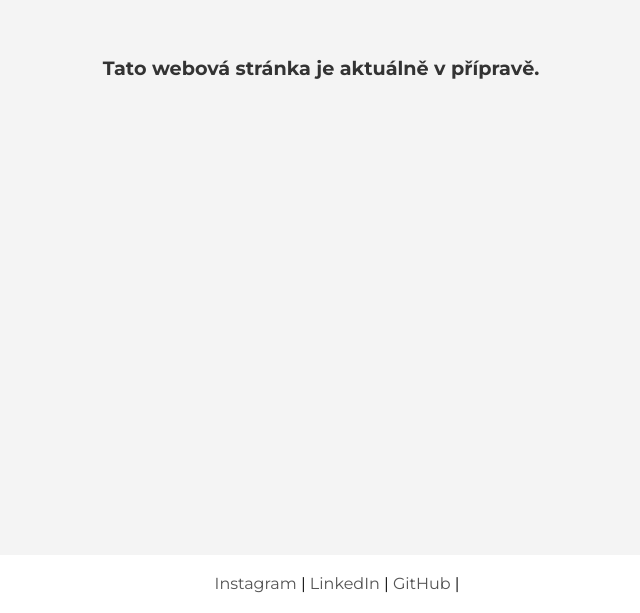
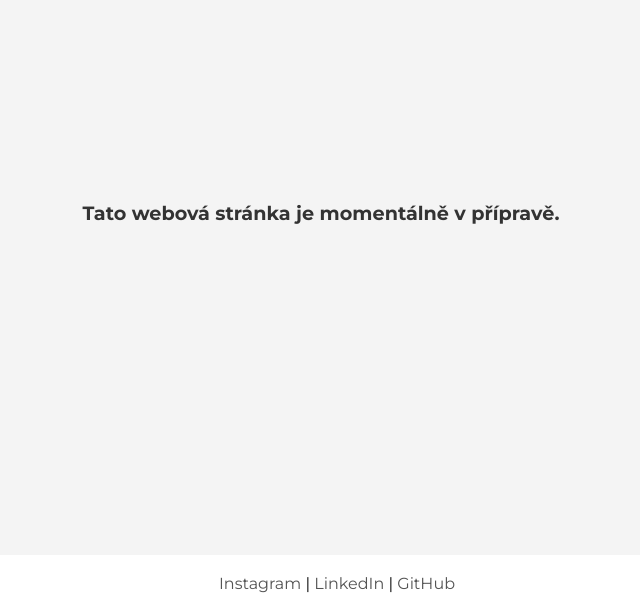
Before and after one commit to laszlo-laco/webovka, a Vue app: page /#/ in a window 1280 px wide. Shown: the part 187-800 px from the top of the page, without its empty margins (319-959 px from the left). Built offline with nearby package versions, Linux system fonts and the light colour scheme.

Commit message:
Main je ted flex

```diff
--- a/src/App.vue
+++ b/src/App.vue
@@ -1,44 +1,21 @@
 <script>
   import AppFooter from './components/Footer.vue';
+  import ServiceView from './views/ServiceView.vue';
 
   export default{
     name: "App",
     components: {
+      ServiceView,
       AppFooter,
     },
-    data() {
-      return {
-        fullText: "Tato webová stránka je aktuálně v přípravě.",
-        typedText: "",
-        index: 0
-      };
-    },
-    mounted() {
-      this.startTyping();
-    },
-    methods: {
-      startTyping() {
-        const typingSpeed = 90; // Speed in milliseconds (change as needed)
-        const interval = setInterval(() => {
-          if (this.index < this.fullText.length) {
-            this.typedText += this.fullText[this.index];
-            this.index++;
-          } else {
-            clearInterval(interval);
-          }
-        }, typingSpeed);
-      }
-    }
   }
 </script>
 
 <template>
   <div id="app">
-    <div class="okno">
-      <div class="typing-text">
-        {{ typedText }}
-      </div>
-    </div>
+    <main>
+    <ServiceView/>
+    </main>
     <!-- Comment
     <p>
       <strong>Current route path:</strong> {{ $route.fullPath }}
--- a/src/components/Footer.vue
+++ b/src/components/Footer.vue
@@ -4,7 +4,7 @@
         <p>
           <a href="https://instagram.com/laszlo_laco" target="_blank" rel="noopener">Instagram</a> |
           <a href="https://www.linkedin.com/in/laszlo-ivan/" target="_blank" rel="noopener">LinkedIn</a> |
-          <a href="https://github.com/laszlo-laco" target="_blank" rel="noopener">GitHub</a> |
+          <a href="https://github.com/laszlo-laco" target="_blank" rel="noopener">GitHub</a>
         </p>
       </div>
     </footer>
--- a/src/styles.css
+++ b/src/styles.css
@@ -5,11 +5,9 @@ html, body, p, h1, h2, h3, h4, h5, h6, ul, ol {
     padding: 0;
     list-style: none;
 }
+
 body {
-    font-family: "Montserrat", sans-serif;
     background-color: #f4f4f4;
-    color: #333;
-    line-height: 1.6;
 }
 
 a {
@@ -26,13 +24,17 @@ a:hover{
 }
 
 #app {
+    font-family: "Montserrat", sans-serif;
+    background-color: #f4f4f4;
+    color: #333;
+    line-height: 1.6;
     .typing-text{
+        display: flex;
+        justify-content: center;
+        align-items: center;
+        height: 100vh;
         text-align: center;
         font-weight: bold;
         font-size: larger;
     }
-    .okno{
-        position: relative;
-        top: 240px;
-    }
 }
--- a/src/views/HomeView.vue
+++ b/src/views/HomeView.vue
@@ -1,4 +1,3 @@
 <template>
     <h1> Homepage </h1>
-    <button @click="goToAbout">Go to About</button>
 </template>
--- /dev/null
+++ b/src/views/ServiceView.vue
@@ -0,0 +1,34 @@
+<script>
+export default {
+    name: "ServiceView",
+        data() {
+        return {
+        fullText: "Tato webová stránka je momentálně v přípravě.",
+        typedText: "",
+        index: 0
+        };
+    },
+  mounted() {
+    this.startTyping();
+  },
+  methods: {
+    startTyping() {
+      const typingSpeed = 90; // Speed in milliseconds (change as needed)
+      const interval = setInterval(() => {
+        if (this.index < this.fullText.length) {
+          this.typedText += this.fullText[this.index];
+          this.index++;
+        } else {
+          clearInterval(interval);
+        }
+      }, typingSpeed);
+    }
+  }
+};
+</script>
+
+<template>
+    <div class="typing-text">
+        {{ typedText }}
+    </div>
+</template>
```
